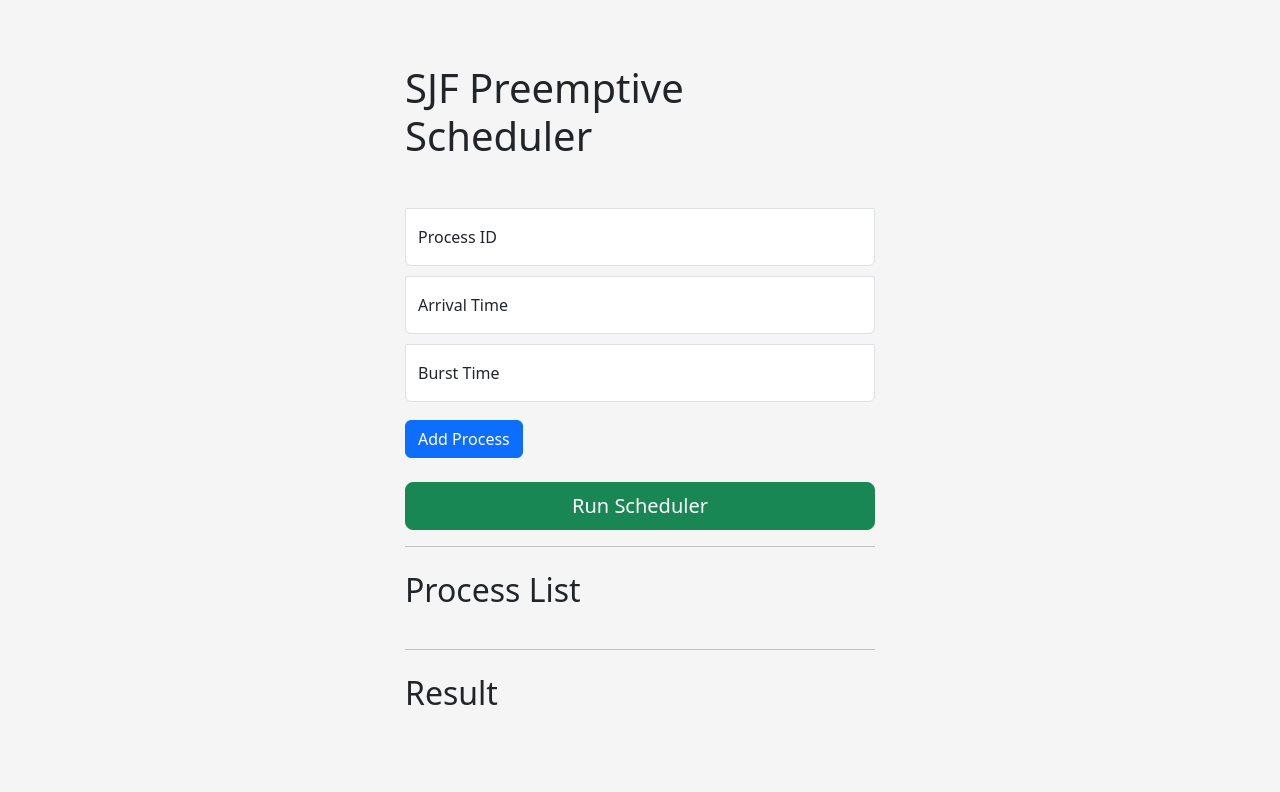
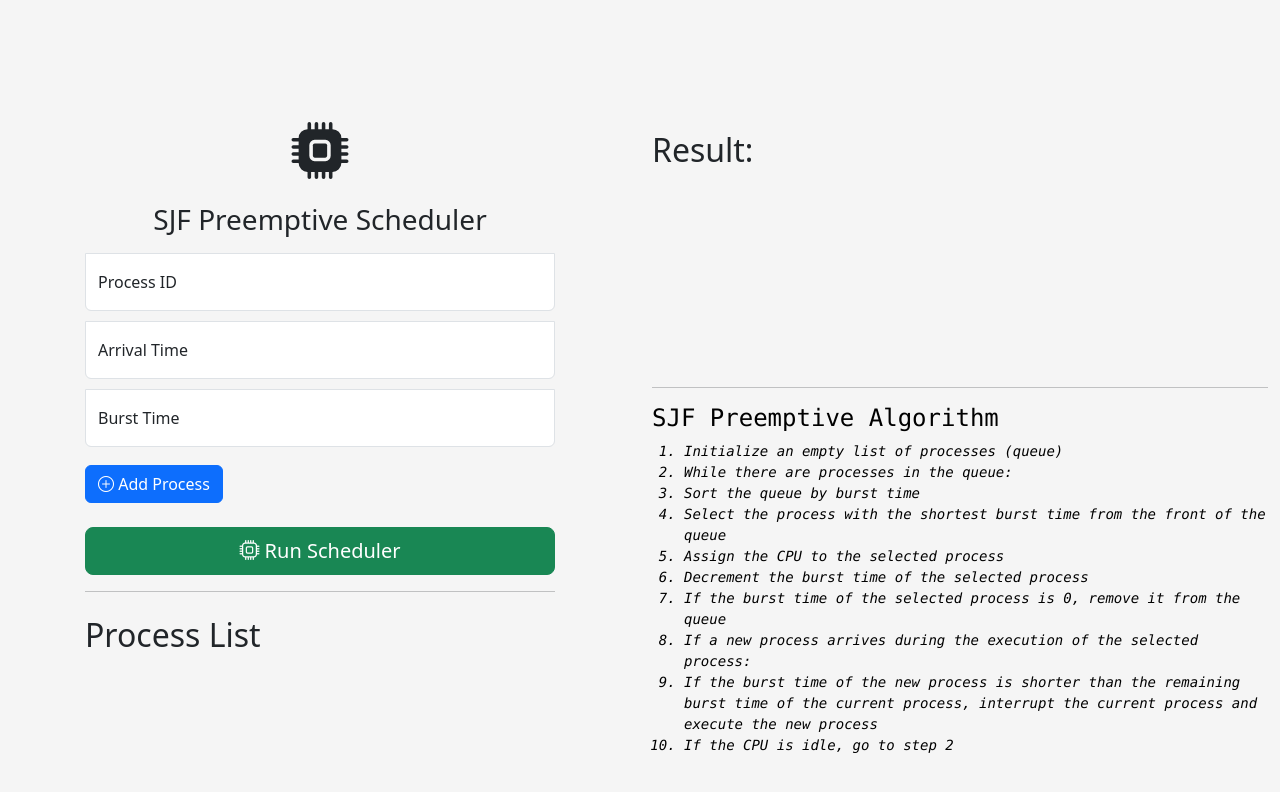
Before and after one commit to sajdoko/sjf-preemptive-simulator, a plain HTML site: page index.html in a window 1280 px wide. Drawn offline with nearby package versions, Linux system fonts and the light colour scheme.

Commit message:
added styling

```diff
--- a/index.html
+++ b/index.html
@@ -4,13 +4,14 @@
 <head>
   <meta charset="UTF-8">
   <title>SJF Preemptive Scheduler - Simulator</title>
-  <meta name="description" content="">
+  <meta name="description" content="This project is a simulation of the Shortest Job First (SJF) Preemptive scheduling algorithm.">
   <meta name="author" content="Sajmir Doko">
-  <meta name="theme-color" content="#712cf9">
   <meta name="viewport" content="width=device-width, initial-scale=1.0">
   <meta http-equiv="X-UA-Compatible" content="ie=edge">
+
   <link href="https://cdn.jsdelivr.net/npm/bootstrap@5.3.0-alpha1/dist/css/bootstrap.min.css" rel="stylesheet"
     integrity="sha384-GLhlTQ8iRABdZLl6O3oVMWSktQOp6b7In1Zl3/Jr59b6EGGoI1aFkw7cmDA6j6gD" crossorigin="anonymous">
+
   <link rel="stylesheet" href="https://cdn.jsdelivr.net/npm/bootstrap-icons@1.10.3/font/bootstrap-icons.css">
 
   <style>
@@ -27,55 +28,93 @@
       background-color: #f5f5f5;
     }
 
-    .form-signin {
+    .form-add-process {
       max-width: 500px;
       padding: 15px;
     }
 
-    .form-signin .form-floating:focus-within {
-      z-index: 2;
-    }
-
-    .form-signin input[type="number"] {
+    .form-add-process input[type="number"] {
       margin-bottom: 10px;
       border-top-left-radius: 0;
       border-top-right-radius: 0;
     }
+    .results {
+      min-height: 30vh;
+    }
 
+    code {
+      color: black;
+    }
   </style>
 
 </head>
 
 <body>
-  <main class="form-signin m-auto">
-    <h1 class="mb-5 fw-normal">SJF Preemptive Scheduler</h1>
-
+  <div class="container-fluid">
+    <div class="row">
+      <div class="col-sm-12 col-md-6 col-lg-6 form-add-process m-auto">
+        <div class="text-center">
+          <svg xmlns="http://www.w3.org/2000/svg" width="72" height="57" fill="currentColor" class="bi bi-cpu-fill mb-4"
+            viewBox="0 0 16 16">
+            <path d="M6.5 6a.5.5 0 0 0-.5.5v3a.5.5 0 0 0 .5.5h3a.5.5 0 0 0 .5-.5v-3a.5.5 0 0 0-.5-.5h-3z" />
+            <path
+              d="M5.5.5a.5.5 0 0 0-1 0V2A2.5 2.5 0 0 0 2 4.5H.5a.5.5 0 0 0 0 1H2v1H.5a.5.5 0 0 0 0 1H2v1H.5a.5.5 0 0 0 0 1H2v1H.5a.5.5 0 0 0 0 1H2A2.5 2.5 0 0 0 4.5 14v1.5a.5.5 0 0 0 1 0V14h1v1.5a.5.5 0 0 0 1 0V14h1v1.5a.5.5 0 0 0 1 0V14h1v1.5a.5.5 0 0 0 1 0V14a2.5 2.5 0 0 0 2.5-2.5h1.5a.5.5 0 0 0 0-1H14v-1h1.5a.5.5 0 0 0 0-1H14v-1h1.5a.5.5 0 0 0 0-1H14v-1h1.5a.5.5 0 0 0 0-1H14A2.5 2.5 0 0 0 11.5 2V.5a.5.5 0 0 0-1 0V2h-1V.5a.5.5 0 0 0-1 0V2h-1V.5a.5.5 0 0 0-1 0V2h-1V.5zm1 4.5h3A1.5 1.5 0 0 1 11 6.5v3A1.5 1.5 0 0 1 9.5 11h-3A1.5 1.5 0 0 1 5 9.5v-3A1.5 1.5 0 0 1 6.5 5z" />
+          </svg>
+          <h1 class="h3 mb-3 fw-normal">SJF Preemptive Scheduler</h1>
+        </div>
         <form id="addProcessForm">
           <div class="form-floating">
             <input type="number" id="processId" name="processId" class="form-control" placeholder="Process ID" required>
             <label for="processId">Process ID</label>
           </div>
           <div class="form-floating">
-        <input type="number" id="arrivalTime" name="arrivalTime" class="form-control" placeholder="Arrival Time" required>
+            <input type="number" id="arrivalTime" name="arrivalTime" class="form-control" placeholder="Arrival Time"
+              required>
             <label for="arrivalTime">Arrival Time</label>
           </div>
           <div class="form-floating">
             <input type="number" id="burstTime" name="burstTime" class="form-control" placeholder="Burst ID" required>
             <label for="burstTime">Burst Time</label>
           </div>
-      <button type="submit" class="btn btn-primary mt-2">Add Process</button>
+          <button type="submit" class="btn btn-primary mt-2"><i class="bi bi-plus-circle"></i> Add Process</button>
         </form>
 
-    <button id="runButton" type="button" class="w-100 btn btn-lg btn-success mt-4">Run Scheduler</button>
+        <button id="runButton" type="button" class="w-100 btn btn-lg btn-success mt-4"><i class="bi bi-cpu"></i> Run Scheduler</button>
 
         <hr>
         <h2 class="my-4 fw-normal">Process List</h2>
         <ul id="processList" class="list-group list-group-flush"></ul>
+
+      </div>
+      <div class="col-sm-12 col-md-6 col-lg-6">
+        <div class="results">
+          <h2 class="my-4 fw-normal">Result:</h2>
+          <ul id="result" class="list-group list-group-flush"></ul>
+        </div>
         <hr>
-    <h2 class="my-4 fw-normal">Result</h2>
-    <ul id="result" class="list-group list-group-flush"></ul>
-  </main>
+        <div class="position-relative">
+          <div class="position-absolute top-0 end-0">
+            <code>
+              <h4>SJF Preemptive Algorithm</h4>
+              <ol class="fst-italic">
+                <li>Initialize an empty list of processes (queue)</li>
+                <li>While there are processes in the queue:</li>
+                <li>Sort the queue by burst time</li>
+                <li>Select the process with the shortest burst time from the front of the queue</li>
+                <li>Assign the CPU to the selected process</li>
+                <li>Decrement the burst time of the selected process</li>
+                <li>If the burst time of the selected process is 0, remove it from the queue</li>
+                <li>If a new process arrives during the execution of the selected process:</li>
+                <li>If the burst time of the new process is shorter than the remaining burst time of the current process, interrupt the current process and execute the new process</li>
+                <li>If the CPU is idle, go to step 2</li>
+              </ol>
+            </code>
+          </div>
+        </div>
 
+      </div>
+    </div>
+  </div>
 
   <script>
     class Process {
@@ -132,7 +171,7 @@
           currentTime++;
           if (currentProcess.remainingTime === 0) {
             const newResult = document.createElement("li");
-            newResult.className = "list-group-item";
+            newResult.className = "list-group-item list-group-item-success";
             newResult.innerHTML = `Process ${currentProcess.id} finished at time <span class="badge text-bg-secondary">${currentTime}</span>`;
             result.appendChild(newResult);
             currentProcess = null;
@@ -169,6 +208,7 @@
 
     const scheduler = new SJFPreemptiveScheduler();
   </script>
+
   <script src="https://cdn.jsdelivr.net/npm/bootstrap@5.3.0-alpha1/dist/js/bootstrap.bundle.min.js"
     integrity="sha384-w76AqPfDkMBDXo30jS1Sgez6pr3x5MlQ1ZAGC+nuZB+EYdgRZgiwxhTBTkF7CXvN"
     crossorigin="anonymous"></script>
```
Also changed, not shown: 1 other file. Lines whose indentation alone changed are shown as unchanged.
